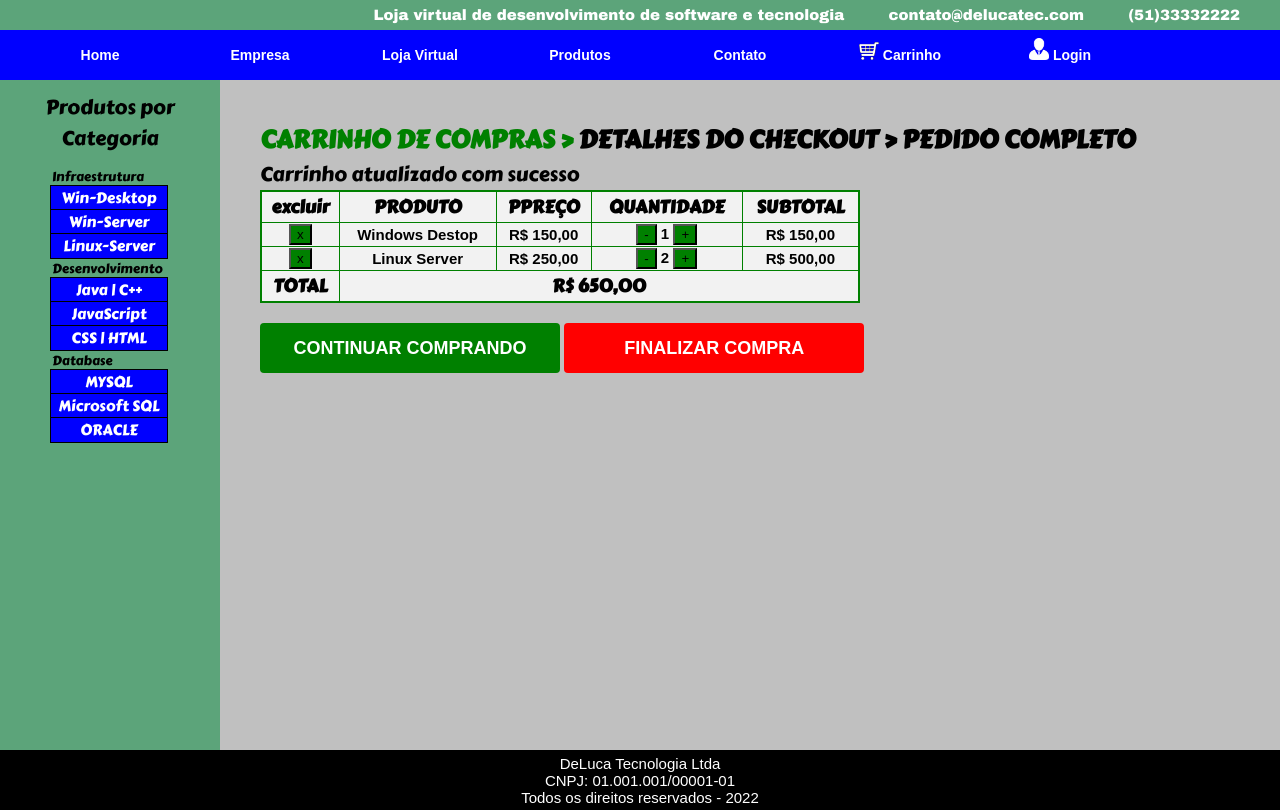
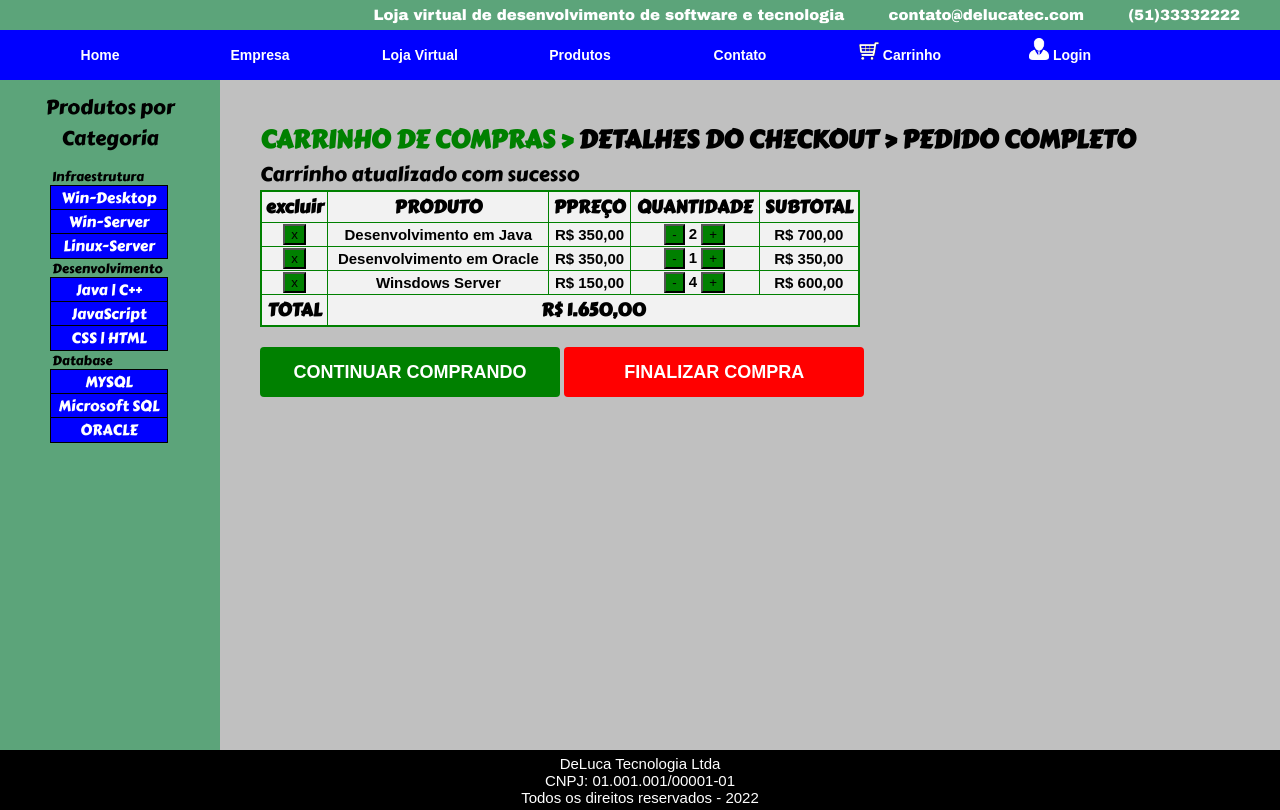
Before and after one commit to rafaelgauderio/css-html-ihc, a plain HTML site: page loja-html/carrinho.html in a window 1280 px wide. Drawn offline with Linux system fonts and the light colour scheme.

Commit message:
Edicao css pagina principal

```diff
--- a/loja-html/carrinho.html
+++ b/loja-html/carrinho.html
@@ -119,28 +119,34 @@
                             <th colspan="1">PPREÇO</th>
                             <th colspan="1">QUANTIDADE</th>
                             <th colspan="1">SUBTOTAL</th>
-
                         </tr>
 
                     </thead>
                     <tbody>
                         <tr>
                             <td><button type="button">x</button></td>
-                            <td>Windows Destop</td>
-                            <td>R$ 150,00</td>
-                            <td><button type="button">-</button> 1 <button type="button">+</button></td>
-                            <td>R$ 150,00</td>
+                            <td>Desenvolvimento em Java</td>
+                            <td>R$ 350,00</td>
+                            <td><button type="button">-</button> 2 <button type="button">+</button></td>
+                            <td>R$ 700,00</td>
                         </tr>
                         <tr>
                             <td><button type="button">x</button></td>
-                            <td>Linux Server</td>
-                            <td>R$ 250,00</td>
-                            <td><button type="button">-</button> 2 <button type="button">+</button></td>
-                            <td>R$ 500,00</td>
+                            <td>Desenvolvimento em Oracle</td>
+                            <td>R$ 350,00</td>
+                            <td><button type="button">-</button> 1 <button type="button">+</button></td>
+                            <td>R$ 350,00</td>
+                        </tr>
+						    <tr>
+                            <td><button type="button">x</button></td>
+                            <td>Winsdows Server</td>
+                            <td>R$ 150,00</td>
+                            <td><button type="button">-</button> 4 <button type="button">+</button></td>
+                            <td>R$ 600,00</td>
                         </tr>
                         <tr>
                             <th colspan="1">TOTAL</th>
-                            <th colspan="5">R$ 650,00</th>
+                            <th colspan="5">R$ 1.650,00</th>
                         </tr>
                     </tbody>
                 </table>
```
Also changed, not shown: loja-html/index.html (+5 -0 lines), loja-html/style_index.css (+10 -2 lines).
